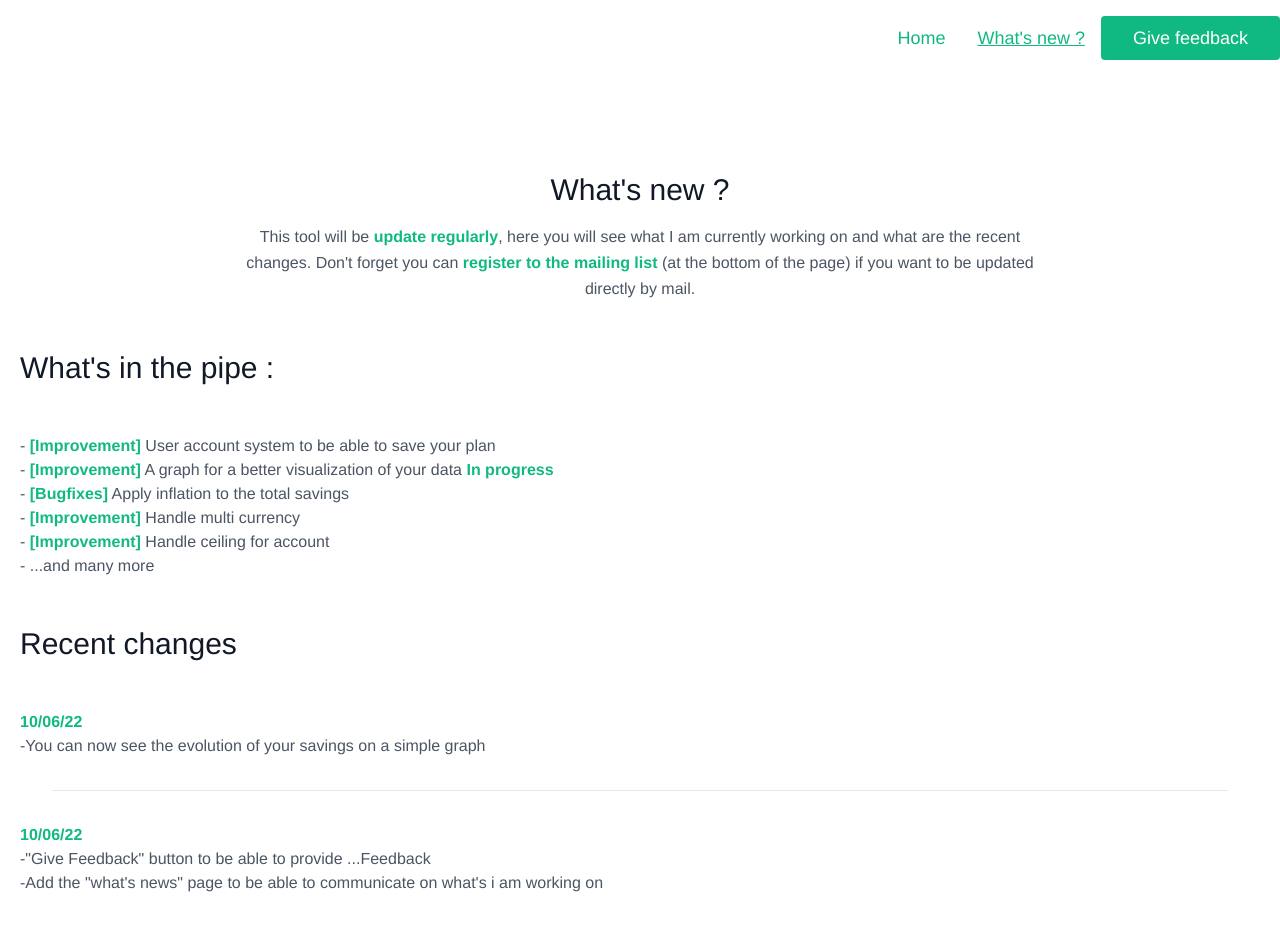
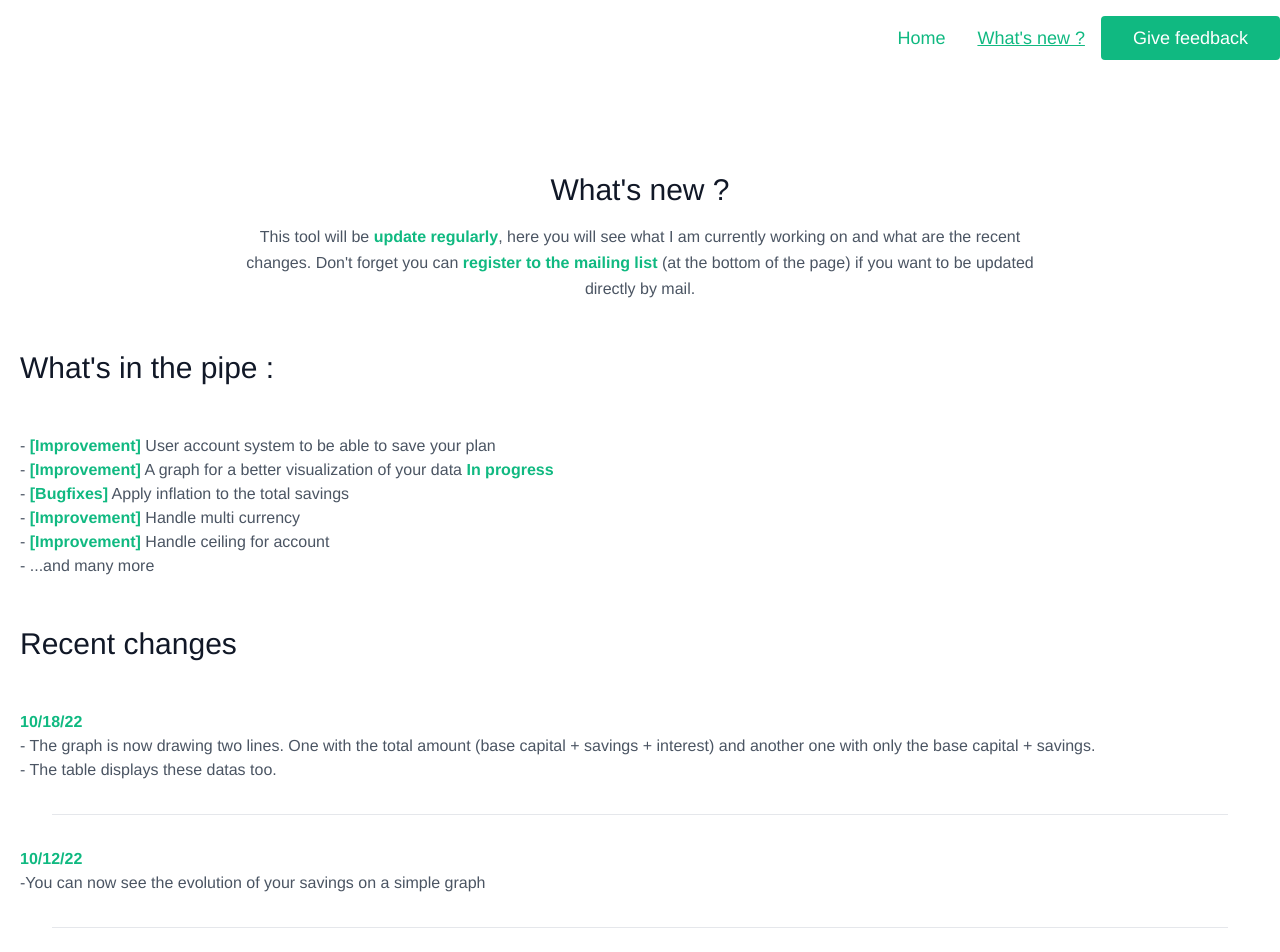
Before and after one commit to sylvnco/FireCalc, a Vue app in the folder CalcFire/: page /news in a window 1280 px wide. Shown: the top 952 px of the page. Built offline with nearby package versions, Linux system fonts and the light colour scheme.

Commit message:
fix: graph issue + add news informations

```diff
--- a/CalcFire/src/views/Home.vue
+++ b/CalcFire/src/views/Home.vue
@@ -516,7 +516,7 @@ export default defineComponent({
           const tempSum = Math.round(
             this.calculate(i, source.savings, source.roi, source.initial)
           );
-          initialAmount += source.initial;
+          initialAmount += Number(source.initial);
           savingsAmount += Number(source.savings);
           return tempSum;
         });
--- a/CalcFire/src/views/News.vue
+++ b/CalcFire/src/views/News.vue
@@ -55,7 +55,19 @@
         </h2>
 
         <div class="text-left">
-          <b class="text-green-500">10/06/22</b>
+          <b class="text-green-500">10/18/22</b>
+          <ul>
+            <li>
+              - The graph is now drawing two lines. One with the total amount (base capital + savings + interest) and another one with only the base capital + savings.
+            </li>
+            <li>
+                 - The table displays these datas too.
+            </li>
+          </ul>
+        </div>
+        <hr class="mx-8 my-8" />
+        <div class="text-left">
+          <b class="text-green-500">10/12/22</b>
           <ul>
             <li>
               -You can now see the evolution of your savings on a simple graph
```
